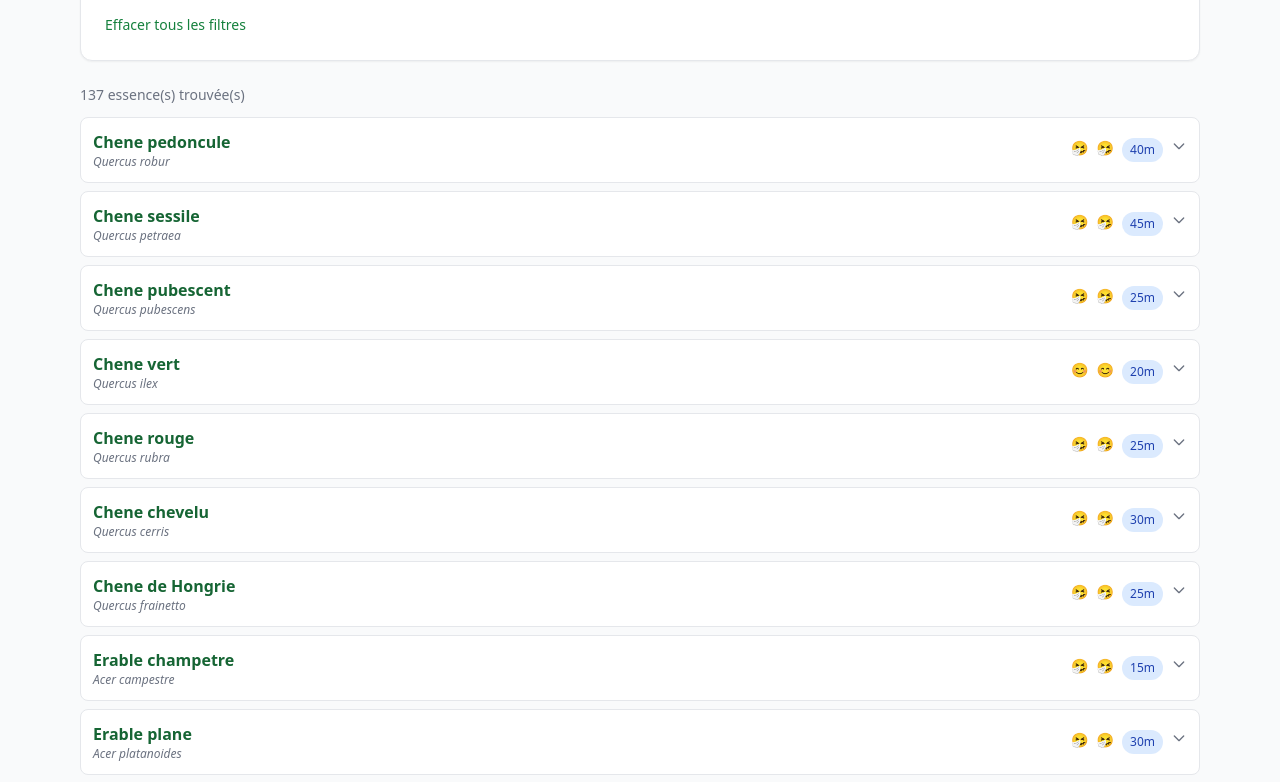
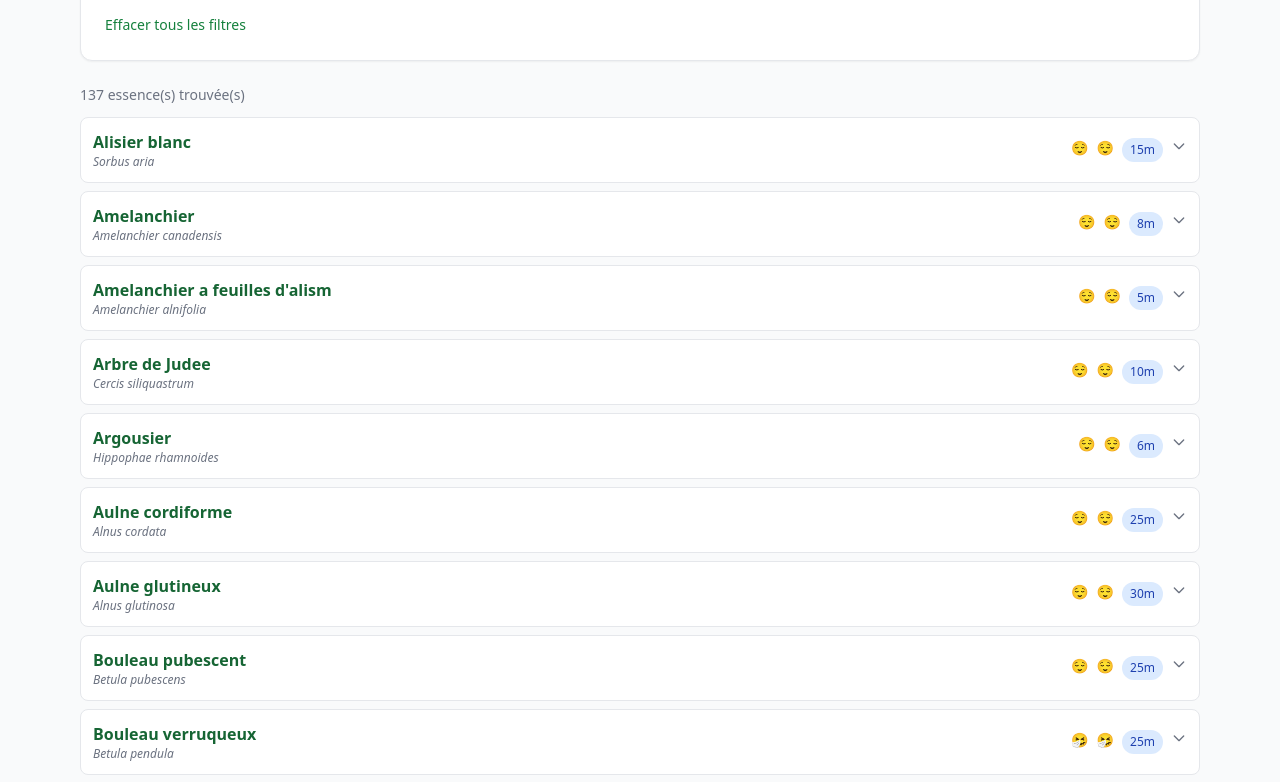
Before and after one commit to gaelg/arbodex, a Next.js app: page / in a window 1280 px wide. Shown: the part 1040-1822 px from the top of the page. Built offline with nearby package versions, Linux system fonts and the light colour scheme.

Commit message:
Sort results alphabetically by common name

```diff
--- a/src/app/page.tsx
+++ b/src/app/page.tsx
@@ -83,7 +83,9 @@ export default function Accueil() {
     setInstallable(false);
   };
 
-  const filtres_appliques = applyAllFilters(arbres, filtres, FILTERS);
+  const filtres_appliques = applyAllFilters(arbres, filtres, FILTERS).sort((a, b) =>
+    a.nom_commun.localeCompare(b.nom_commun, "fr")
+  );
   const [show_scroll_to_results, set_show_scroll_to_results] = useState(false);
 
   useEffect(() => {
```
